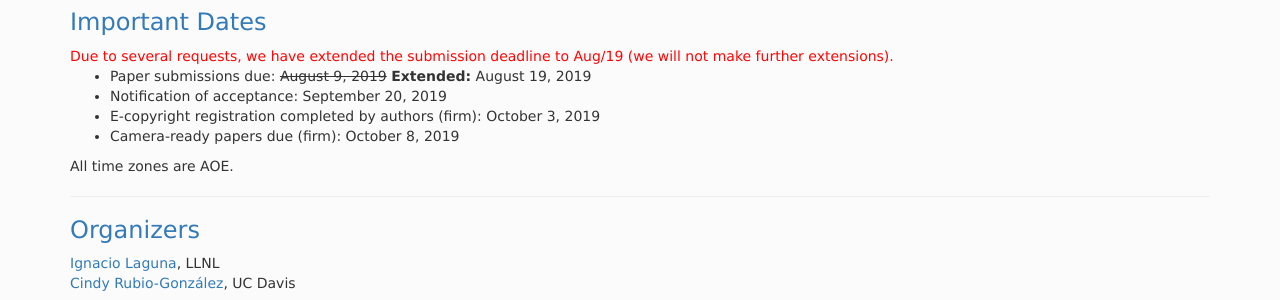
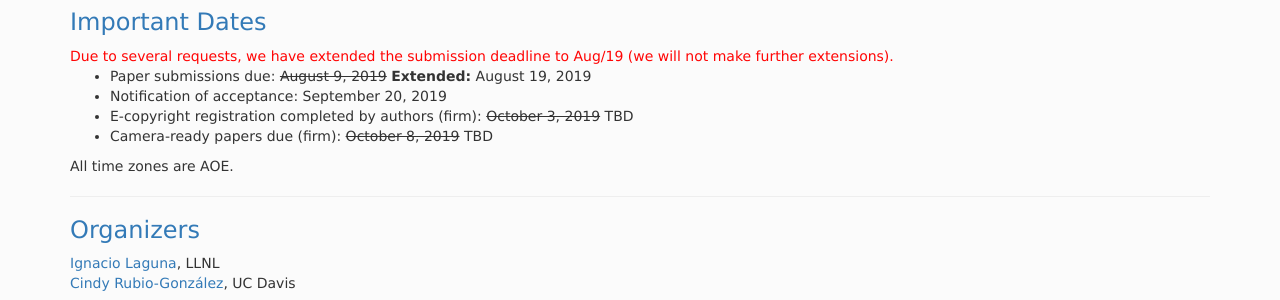
Before and after one commit to correctness-workshop/2019, a Jekyll site: the page built from index.md, in a window 1280 px wide and 900 px high, scrolled down 1722 px. Shown: the part 152-452 px from the top of the window. Built offline with Jekyll 4.4.1, drawn with Linux system fonts in a browser that asks for light colours; nearby versions of some CDN libraries; the list of posts is cut into pages by our own code.

Commit message:
TBD dates

```diff
--- a/index.md
+++ b/index.md
@@ -94,8 +94,8 @@ The proceedings will be archived in IEEE Xplore via [TCHPC](https://tc.computer.
 
 * Paper submissions due: ~~August 9, 2019~~ **Extended:** August 19, 2019
 * Notification of acceptance: September 20, 2019
-* E-copyright registration completed by authors (firm): October 3, 2019
-* Camera-ready papers due (firm): October 8, 2019
+* E-copyright registration completed by authors (firm): ~~October 3, 2019~~ TBD
+* Camera-ready papers due (firm): ~~October 8, 2019~~ TBD
 
 All time zones are AOE.
 
```
